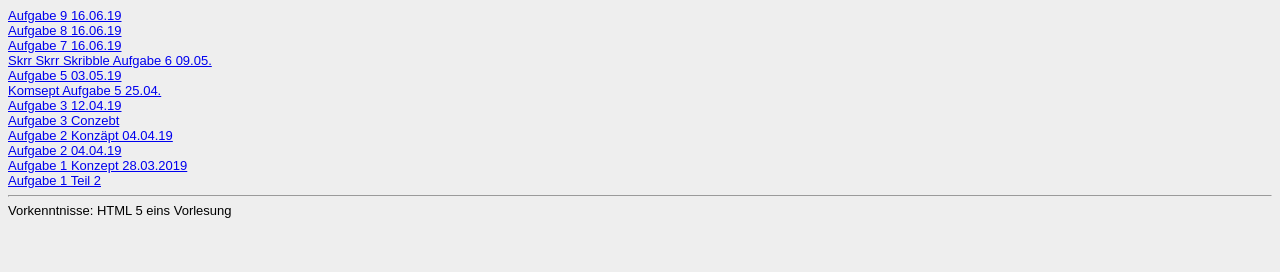
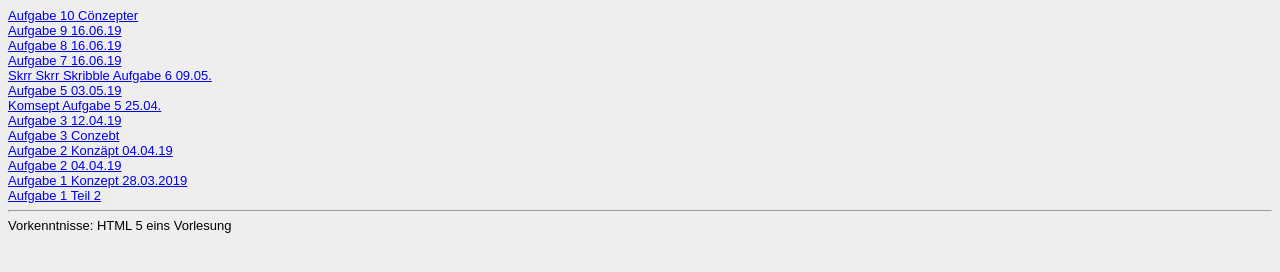
Before and after one commit to waddicor/waddicor.github.io, a plain HTML site: page Steckbrief/steckbrief.htm in a window 1280 px wide. Drawn offline with Linux system fonts and the light colour scheme.

Commit message:
Aufgabe 10 Konzept

```diff
--- a/Steckbrief/steckbrief.htm
+++ b/Steckbrief/steckbrief.htm
@@ -2,6 +2,7 @@
 <!-- Bitte keine Änderung in der obenstehenden Zeile vornehmen -->
 
 <!-- Hier die Links zu den gelösten Aufgaben einstellen, aktuelle oben, alte stehen lassen! Format: Aufgabenbezeichnung, Datum -->
+<a href="../Aufgabe 10/imgs/Aufgabe 10 Konzept.jpg" target="blank">Aufgabe 10 Cönzepter</a></br>
 <a href="../Aufgabe 9/Aufgabe 9.html" target="blank">Aufgabe 9 16.06.19</a></br>
 <a href="../Aufgabe 8/Aufgabe 8.html" target="blank">Aufgabe 8 16.06.19</a></br>
 <a href="../Aufgabe 7/Aufgabe 7.html" target="blank">Aufgabe 7 16.06.19</a></br>
```
Also changed, not shown: 1 other file.
